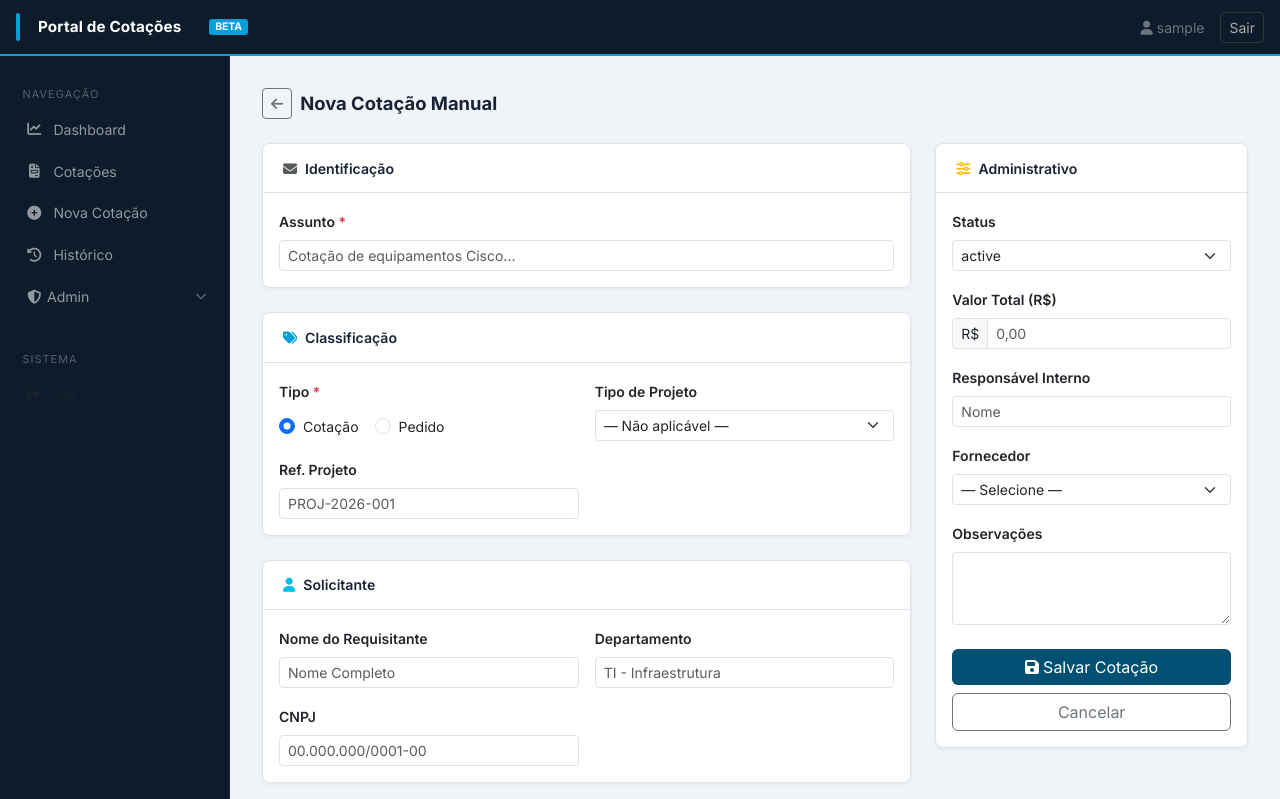
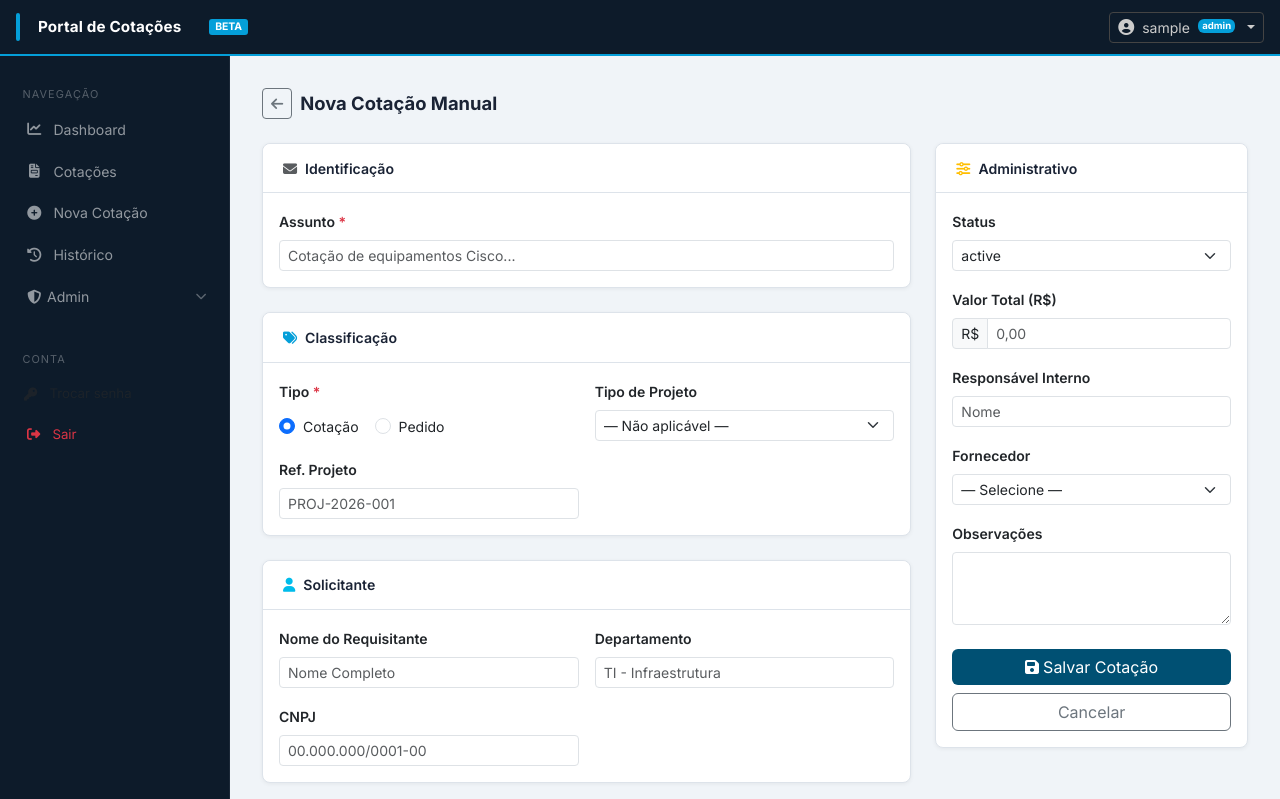
Before and after one commit to lpavanel1123/claudeteste, a Flask app: template templates/new_quote.html in a window 1280 px wide. Shown: the top 799 px of the page. Run offline with Flask 3, Linux system fonts and the light colour scheme; the visitor is signed in with stand-in values (Sample User, id 1); the template is opened without the code that fills it: most values are stand-ins (such as "Sample title", 1, 10 or a date in 2020).

Commit message:
Audit delete in history, user dropdown with password change
- delete_quotes(): fetch subjects before delete, then insert audit entries
  with action='delete' for each removed quote
- change_password(): verify current password, update hash in Postgres
- POST /profile/password: validates length/match, calls change_password()
- base.html: username becomes dropdown (Trocar senha / Sair) with role badge;
  sidebar Sair gets red colour + Trocar senha entry added; modal with inline
  validation and auto-close on success
- logs.html: new Ação column with coloured badges; delete rows highlighted red,
  show struck-through subject and quote ID instead of broken link

Co-Authored-By: Claude Sonnet 4.6 <noreply@anthropic.com>

```diff
--- a/templates/base.html
+++ b/templates/base.html
@@ -17,11 +17,67 @@
     <a class="navbar-brand text-white" href="/">Portal de Cotações</a>
     <span class="badge bg-cisco-bright text-white ms-1" style="font-size:.65rem;padding:.25em .55em;border-radius:3px">BETA</span>
   </div>
-  <div class="d-flex align-items-center gap-3">
-    <span class="text-secondary small"><i class="fa fa-user me-1"></i>{{ session.user }}</span>
-    <a href="/logout" class="btn btn-sm" style="color:#aaa;border:1px solid #333">Sair</a>
+  <div class="d-flex align-items-center gap-2">
+    <div class="dropdown">
+      <button class="btn btn-sm dropdown-toggle d-flex align-items-center gap-2"
+              style="color:#ccc;border:1px solid #444;background:transparent"
+              type="button" data-bs-toggle="dropdown" aria-expanded="false">
+        <i class="fa fa-user-circle" style="font-size:1rem"></i>
+        <span>{{ session.user }}</span>
+        {% if session.get('role') == 'owner' %}
+          <span class="badge" style="background:#6f42c1;font-size:.6rem;padding:.2em .45em">owner</span>
+        {% elif session.get('role') == 'admin' %}
+          <span class="badge bg-cisco-bright" style="font-size:.6rem;padding:.2em .45em">admin</span>
+        {% endif %}
+      </button>
+      <ul class="dropdown-menu dropdown-menu-end shadow" style="min-width:180px">
+        <li>
+          <button class="dropdown-item d-flex align-items-center gap-2"
+                  data-bs-toggle="modal" data-bs-target="#modalTrocarSenha">
+            <i class="fa fa-key text-muted" style="width:16px"></i> Trocar senha
+          </button>
+        </li>
+        <li><hr class="dropdown-divider my-1"></li>
+        <li>
+          <a class="dropdown-item d-flex align-items-center gap-2 text-danger" href="/logout">
+            <i class="fa fa-right-from-bracket" style="width:16px"></i> Sair
+          </a>
+        </li>
+      </ul>
+    </div>
   </div>
 </nav>
+
+<!-- Modal: Trocar Senha -->
+<div class="modal fade" id="modalTrocarSenha" tabindex="-1" aria-labelledby="modalSenhaLabel" aria-hidden="true">
+  <div class="modal-dialog modal-sm">
+    <div class="modal-content">
+      <div class="modal-header py-2">
+        <h6 class="modal-title" id="modalSenhaLabel"><i class="fa fa-key me-2 text-primary"></i>Trocar Senha</h6>
+        <button type="button" class="btn-close btn-close-sm" data-bs-dismiss="modal"></button>
+      </div>
+      <div class="modal-body pb-2">
+        <div id="senha-error" class="alert alert-danger py-2 small d-none"></div>
+        <div id="senha-success" class="alert alert-success py-2 small d-none">Senha alterada com sucesso!</div>
+        <div class="mb-2">
+          <label class="form-label small fw-semibold mb-1">Senha atual</label>
+          <input type="password" id="pwd-current" class="form-control form-control-sm" autocomplete="current-password">
+        </div>
+        <div class="mb-2">
+          <label class="form-label small fw-semibold mb-1">Nova senha</label>
+          <input type="password" id="pwd-new" class="form-control form-control-sm" autocomplete="new-password">
+        </div>
+        <div class="mb-3">
+          <label class="form-label small fw-semibold mb-1">Confirmar nova senha</label>
+          <input type="password" id="pwd-confirm" class="form-control form-control-sm" autocomplete="new-password">
+        </div>
+        <button class="btn btn-primary btn-sm w-100" id="btn-salvar-senha">
+          <i class="fa fa-floppy-disk me-1"></i>Salvar
+        </button>
+      </div>
+    </div>
+  </div>
+</div>
 
 <div class="wrapper">
   <!-- Sidebar -->
@@ -79,10 +135,17 @@
       </li>
       {% endif %}
     </ul>
-    <div class="section-label mt-3">Sistema</div>
+    <div class="section-label mt-3">Conta</div>
     <ul class="nav flex-column">
       <li class="nav-item">
-        <a class="nav-link text-muted" href="/logout" style="font-size:.83rem">
+        <button class="nav-link text-muted w-100 text-start border-0 bg-transparent"
+                style="font-size:.83rem" data-bs-toggle="modal" data-bs-target="#modalTrocarSenha">
+          <i class="fa fa-key fa-fw"></i> Trocar senha
+        </button>
+      </li>
+      <li class="nav-item">
+        <a class="nav-link" href="/logout"
+           style="font-size:.83rem;color:#dc3545">
           <i class="fa fa-right-from-bracket fa-fw"></i> Sair
         </a>
       </li>
@@ -106,5 +169,35 @@
 <script src="https://cdn.jsdelivr.net/npm/bootstrap@5.3.2/dist/js/bootstrap.bundle.min.js"></script>
 <script src="https://cdn.jsdelivr.net/npm/chart.js@4.4.1/dist/chart.umd.min.js"></script>
 {% block scripts %}{% endblock %}
+<script>
+document.getElementById('btn-salvar-senha')?.addEventListener('click', async () => {
+  const errEl = document.getElementById('senha-error');
+  const okEl  = document.getElementById('senha-success');
+  errEl.classList.add('d-none');
+  okEl.classList.add('d-none');
+  const body = new FormData();
+  body.append('current_password',  document.getElementById('pwd-current').value);
+  body.append('new_password',      document.getElementById('pwd-new').value);
+  body.append('confirm_password',  document.getElementById('pwd-confirm').value);
+  try {
+    const r = await fetch('/profile/password', {method: 'POST', body});
+    const j = await r.json();
+    if (j.ok) {
+      okEl.classList.remove('d-none');
+      document.getElementById('pwd-current').value = '';
+      document.getElementById('pwd-new').value = '';
+      document.getElementById('pwd-confirm').value = '';
+      setTimeout(() => bootstrap.Modal.getInstance(document.getElementById('modalTrocarSenha')).hide(), 1500);
+    } else {
+      errEl.textContent = j.error;
+      errEl.classList.remove('d-none');
+    }
+  } catch { errEl.textContent = 'Erro de rede.'; errEl.classList.remove('d-none'); }
+});
+document.getElementById('modalTrocarSenha')?.addEventListener('hidden.bs.modal', () => {
+  document.getElementById('senha-error').classList.add('d-none');
+  document.getElementById('senha-success').classList.add('d-none');
+});
+</script>
 </body>
 </html>
```
Also changed, not shown: data_store.py (+21 -2 lines), portal.py (+19 -1 lines), templates/logs.html (+26 -3 lines).
